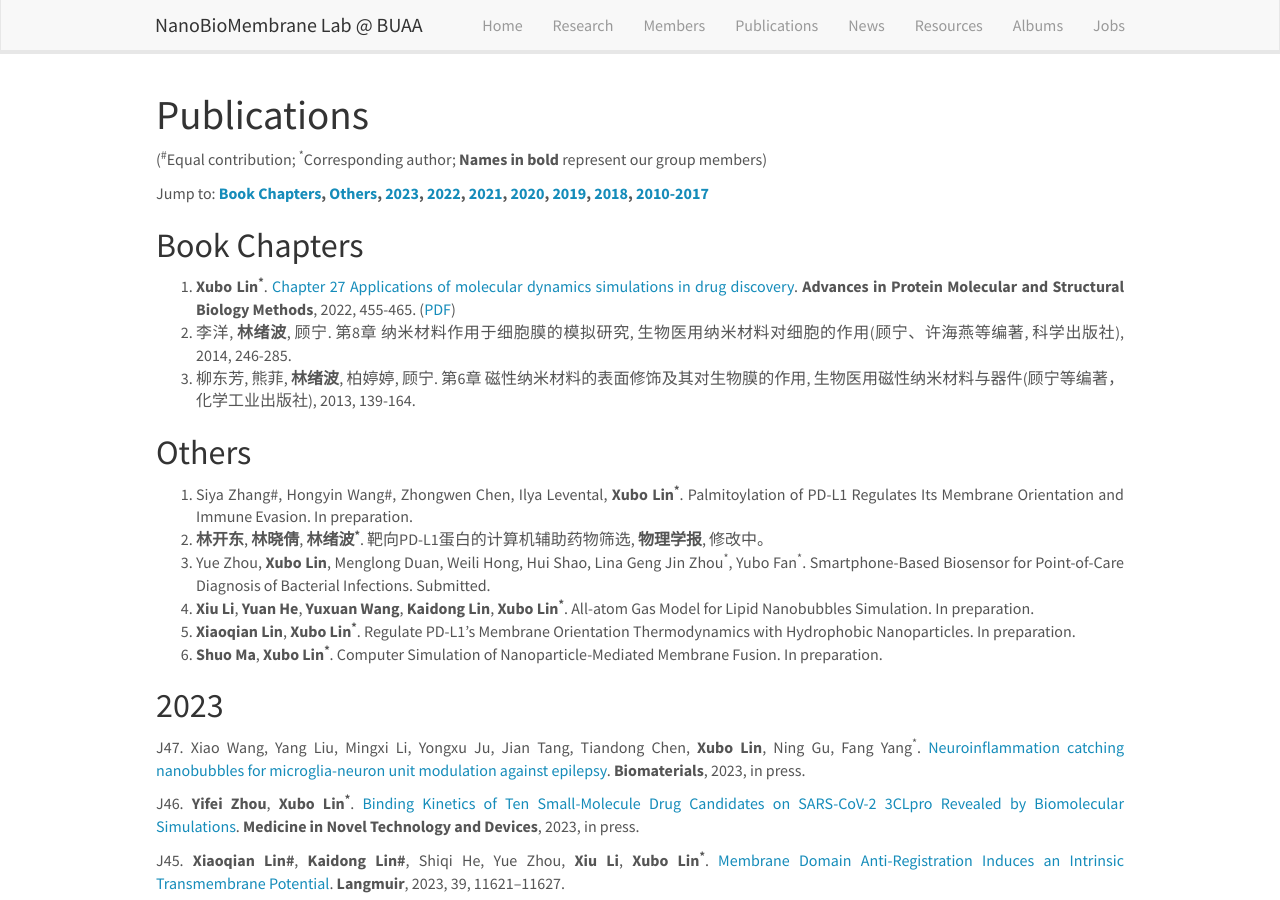
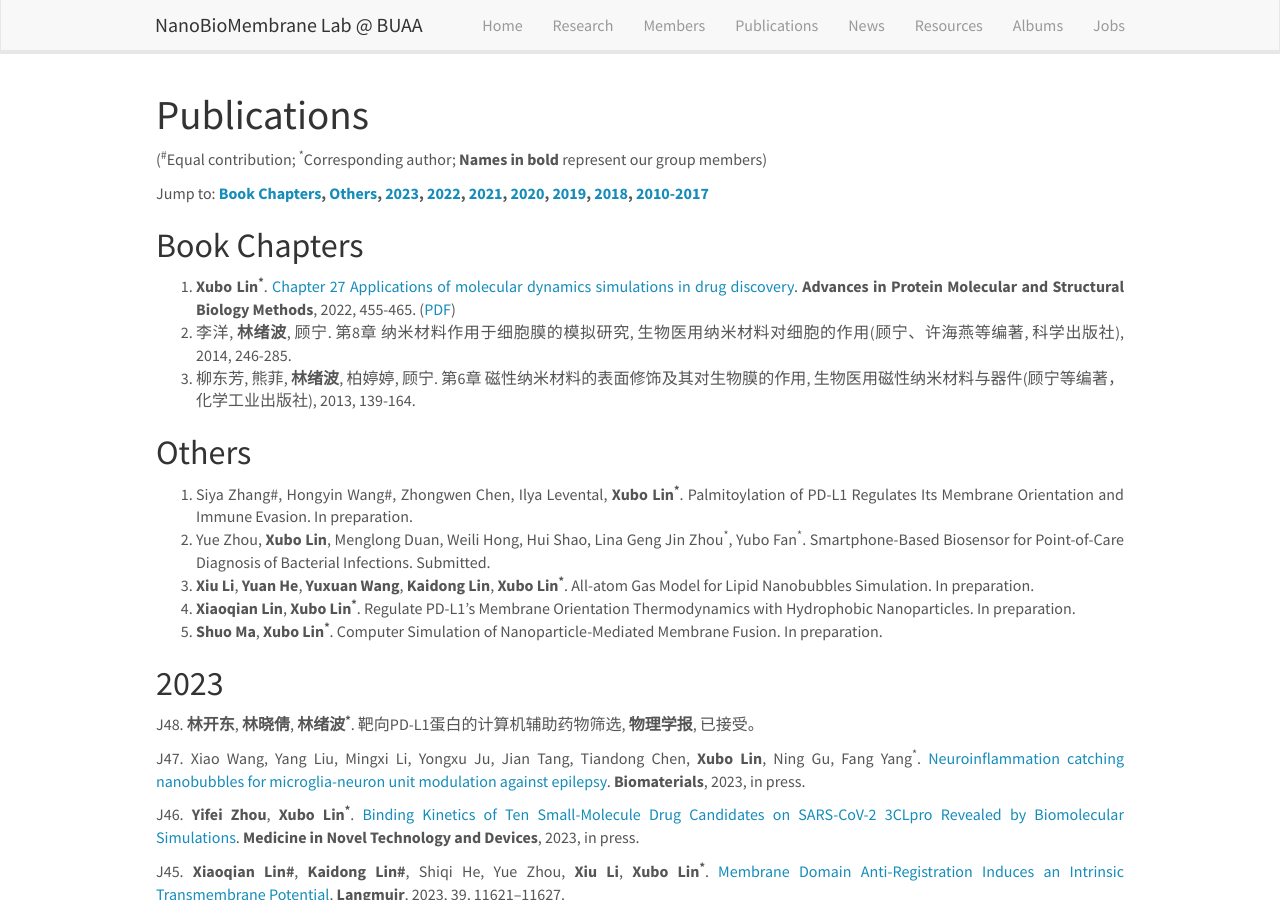
Before and after one commit to linxubo/linxubo.github.io, a Jekyll site: the page built from _pages/publications.md, in a window 1280 px wide and 900 px high. Built offline with Jekyll 4.4.1, drawn with Linux system fonts in a browser that asks for light colours; nearby versions of some CDN libraries; a script that is not in the unit is left out.

Commit message:
Update publications.md

```diff
--- a/_pages/publications.md
+++ b/_pages/publications.md
@@ -17,13 +17,14 @@
 
 ## Others
 1. Siya Zhang#, Hongyin Wang#, Zhongwen Chen, Ilya Levental, **Xubo Lin<sup>*</sup>**. Palmitoylation of PD-L1 Regulates Its Membrane Orientation and Immune Evasion. In preparation.
-2. **林开东**, **林晓倩**, **林绪波<sup>*</sup>**. 靶向PD-L1蛋白的计算机辅助药物筛选, **物理学报**, 修改中。
-3. Yue Zhou, **Xubo Lin**, Menglong Duan, Weili Hong, Hui Shao, Lina Geng Jin Zhou<sup>*</sup>, Yubo Fan<sup>*</sup>. Smartphone-Based Biosensor for Point-of-Care Diagnosis of Bacterial Infections. Submitted.
-4. **Xiu Li**, **Yuan He**, **Yuxuan Wang**, **Kaidong Lin**, **Xubo Lin<sup>*</sup>**. All-atom Gas Model for Lipid Nanobubbles Simulation. In preparation.
-5. **Xiaoqian Lin**, **Xubo Lin<sup>*</sup>**. Regulate PD-L1’s Membrane Orientation Thermodynamics with Hydrophobic Nanoparticles. In preparation.
-6. **Shuo Ma**, **Xubo Lin<sup>*</sup>**. Computer Simulation of Nanoparticle-Mediated Membrane Fusion. In preparation.
+2. Yue Zhou, **Xubo Lin**, Menglong Duan, Weili Hong, Hui Shao, Lina Geng Jin Zhou<sup>*</sup>, Yubo Fan<sup>*</sup>. Smartphone-Based Biosensor for Point-of-Care Diagnosis of Bacterial Infections. Submitted.
+3. **Xiu Li**, **Yuan He**, **Yuxuan Wang**, **Kaidong Lin**, **Xubo Lin<sup>*</sup>**. All-atom Gas Model for Lipid Nanobubbles Simulation. In preparation.
+4. **Xiaoqian Lin**, **Xubo Lin<sup>*</sup>**. Regulate PD-L1’s Membrane Orientation Thermodynamics with Hydrophobic Nanoparticles. In preparation.
+5. **Shuo Ma**, **Xubo Lin<sup>*</sup>**. Computer Simulation of Nanoparticle-Mediated Membrane Fusion. In preparation.
 
 ## 2023
+J48. **林开东**, **林晓倩**, **林绪波<sup>*</sup>**. 靶向PD-L1蛋白的计算机辅助药物筛选, **物理学报**, 已接受。
+
 J47. Xiao Wang, Yang Liu, Mingxi Li, Yongxu Ju, Jian Tang, Tiandong Chen, **Xubo Lin**, Ning Gu, Fang Yang<sup>*</sup>. [Neuroinflammation catching nanobubbles for microglia-neuron unit modulation against epilepsy](https://doi.org/10.1016/j.biomaterials.2023.122302). **Biomaterials**, 2023, in press.
 
 J46. **Yifei Zhou**, **Xubo Lin<sup>*</sup>**. [Binding Kinetics of Ten Small-Molecule Drug Candidates on SARS-CoV-2 3CLpro Revealed by Biomolecular Simulations](https://doi.org/10.1016/j.medntd.2023.100257). **Medicine in Novel Technology and Devices**, 2023, in press.
```
